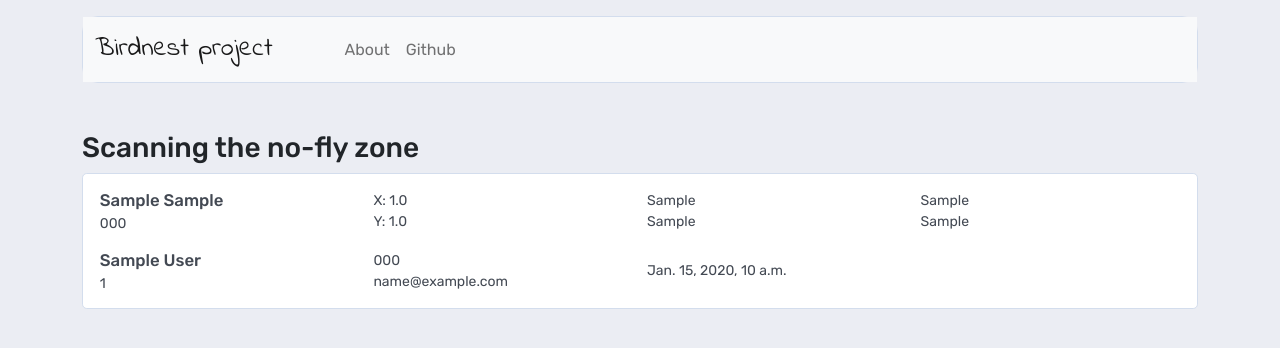
After one commit to SergeiVasilyev/PROJECT-BIRDNEST, a Django app: page /drone_info/1/ in a window 1280 px wide. The commit adds this page. Shown: the top 348 px of the page. Run offline with Django 4.2, Linux system fonts and the light colour scheme; tables that the repository leaves empty hold one stand-in row (values such as "Sample post").

Commit message:
droneInfo page added

```diff
--- a/birdnest/birdnest/urls.py
+++ b/birdnest/birdnest/urls.py
@@ -26,4 +26,6 @@ urlpatterns = [
     path('admin/', admin.site.urls),
     path('', main, name="main"),
     path('update_data/', update_data, name="update_data"),
+    path('drone_info/<int:idx>/', droneInfo, name="droneInfo"),
+
 ] + static(settings.MEDIA_URL, document_root=settings.MEDIA_ROOT)
--- a/birdnest/birdnestapp/models.py
+++ b/birdnest/birdnestapp/models.py
@@ -1,6 +1,15 @@
 from django.db import models
 
 
+class DroneScannerInfo(models.Model):
+    deviceId = models.CharField(max_length=50)
+    listenRange = models.FloatField()
+    deviceStarted = models.DateTimeField(blank=True, null=True)
+    uptimeSeconds = models.IntegerField()
+    updateIntervalMs = models.IntegerField()
+    time_added = models.DateTimeField(blank=True, null=True)
+    def __str__(self):
+        return '%s' % (self.deviceId)
 
 class PilotData(models.Model):
     pilotId = models.CharField(max_length=20, blank=True, null=True)
@@ -28,18 +37,8 @@ class DroneData(models.Model):
     pilot = models.ForeignKey(PilotData, related_name='pilot', on_delete=models.PROTECT)
     time_added = models.DateTimeField(blank=True, null=True)
     snapshotTimestamp = models.DateTimeField(blank=True, null=True)
-    device = models.ForeignKey(PilotData, related_name='device', on_delete=models.PROTECT, blank=True, null=True)
+    device = models.ForeignKey(DroneScannerInfo, related_name='device', on_delete=models.PROTECT, blank=True, null=True)
 
 
     def __str__(self):
         return '%s' % (self.serialNumber)
-
-class DroneScannerInfo(models.Model):
-    deviceId = models.CharField(max_length=50)
-    listenRange = models.FloatField()
-    deviceStarted = models.DateTimeField(blank=True, null=True)
-    uptimeSeconds = models.IntegerField()
-    updateIntervalMs = models.IntegerField()
-    time_added = models.DateTimeField(blank=True, null=True)
-    def __str__(self):
-        return '%s' % (self.deviceId)
--- a/birdnest/birdnestapp/static/main.css
+++ b/birdnest/birdnestapp/static/main.css
@@ -1,10 +1,31 @@
 body{
     font-family: rubik;
     background-color: #ebedf3;
+    /* background-color: #5296be; */
+    /* background-color: #ae2a2a; */
 }
 
-article{
+h3{
+    /* text-align: center; */
+}
 
+.device_wrap{
+    display: flex;
+    justify-content: space-between;
+}
+
+.device_info{
+    /* min-width: 450px; */
+    margin-top: 3em;
+}
+.device_info div > *{
+    margin-bottom: 0;
+}
+.field_name{
+    font-size: 1em;
+    font-weight: 400;
+    color: #718096;
+    margin-bottom: 0;
 }
 
 .list, .columns{
@@ -25,6 +46,7 @@ article{
     border-radius: 0.3rem;
     border: 0.5px solid #d3dded;
     background-color: white;
+    gap: 1em;
 }
 
 .list div{
@@ -66,6 +88,10 @@ menu {
     font-size: 1.3em;
 }
 
+a, a:hover, a:visited {
+    text-decoration: none;
+}
+
 
 @media (max-width: 990px) {
     .list {
--- /dev/null
+++ b/birdnest/birdnestapp/templates/birdnest/drone_info.html
@@ -0,0 +1,95 @@
+{% load static %}
+<!DOCTYPE html>
+<html lang="fi">
+<head>
+    <meta charset="UTF-8">
+    <meta http-equiv="X-UA-Compatible" content="IE=edge">
+    <meta name="viewport" content="width=device-width, initial-scale=1.0">
+    <script src="https://ajax.googleapis.com/ajax/libs/jquery/3.6.0/jquery.min.js"></script>
+    <link href="https://cdn.jsdelivr.net/npm/bootstrap@5.0.2/dist/css/bootstrap.min.css" rel="stylesheet" integrity="sha384-EVSTQN3/azprG1Anm3QDgpJLIm9Nao0Yz1ztcQTwFspd3yD65VohhpuuCOmLASjC" crossorigin="anonymous">
+    <link href="https://fonts.googleapis.com/css2?family=Rubik:wght@300;400;500;600;700;800;900&display=swap" rel="stylesheet">
+    <link rel="stylesheet" type="text/css" href="{% static 'main.css' %}">
+	<link rel="preconnect" href="https://fonts.googleapis.com">
+	<link rel="preconnect" href="https://fonts.gstatic.com" crossorigin>
+	<link href="https://fonts.googleapis.com/css2?family=Indie+Flower&display=swap" rel="stylesheet">
+    <title>Birdnest project</title>
+    <script>
+        function backButton() {
+        window.history.back();
+        }
+        </script>
+</head>
+
+<!-- TODO Update data every 2 sec by AJAX -->
+
+<body>
+    <main class="container">
+        <menu>
+            <nav class="navbar navbar-expand-lg navbar-light bg-light">
+				<div class="container-fluid">
+					<a class="navbar-brand" href="{% url 'main' %}">
+						<!-- <img src="{% static 'img/logo.png' %}" alt="" width="35" height="30" class="d-inline-block align-text-top"> -->
+						<span>Birdnest project</span>
+					</a>
+					<button class="navbar-toggler" type="button" data-bs-toggle="collapse" data-bs-target="#navbarSupportedContent" aria-controls="navbarSupportedContent" aria-expanded="false" aria-label="Toggle navigation">
+						<span class="navbar-toggler-icon"></span>
+					</button>
+					<div class="collapse navbar-collapse ms-5" id="navbarSupportedContent">
+						<ul class="navbar-nav me-auto mb-2 mb-lg-0">
+						<li class="nav-item">
+							<a class="nav-link" aria-current="page" href="#">About</a>
+						</li>
+						<li class="nav-item">
+							<a class="nav-link" href="#">Github</a>
+						</li>
+						</ul>
+					</div>
+				</div>
+          </nav>
+        </menu>
+        <article class="mt-5">
+            <h3>Scanning the no-fly zone</h3>
+            <div id="list_wrap">
+                <a onclick="backButton()" href="#">
+                    <div class="list">
+                        <div>
+                            <p class="bold">{{drone.model}} {{drone.manufacturer}}</p>
+                            <p>{{drone.serialNumber}}</p>
+                        </div>
+                        <div>
+                            <p>X: {{drone.positionX}}</p>
+                            <p>Y: {{drone.positionY}}</p>
+                        </div>
+                        <div>
+                            <p>{{drone.firmware}}</p>
+                            <p>{{drone.mac}}</p>
+                        </div>
+                        <div>
+                            <p>{{drone.ipv4}}</p>
+                            <p>{{drone.ipv6}}</p>
+                        </div>
+                        <div>
+                            <p class="bold">{{drone.pilot.firstName}} {{drone.pilot.lastName}}</p>
+                            <p>{{drone.pilot.pilotId}}</p>
+                        </div>
+                        <div>
+                            <p>{{drone.pilot.phoneNumber}}</p>
+                            <p>{{drone.pilot.email}}</p>
+                        </div>
+
+                        <div>
+                            <p>{{drone.pilot.createdDt}}</p>
+                            <p></p>
+                        </div>
+                        <div>
+                            <p></p>
+                            <p></p>
+                        </div>
+                    </div>
+                </a>
+			</div>
+        </article>
+    </main>
+    <script src="https://cdn.jsdelivr.net/npm/bootstrap@5.0.2/dist/js/bootstrap.bundle.min.js" integrity="sha384-MrcW6ZMFYlzcLA8Nl+NtUVF0sA7MsXsP1UyJoMp4YLEuNSfAP+JcXn/tWtIaxVXM" crossorigin="anonymous"></script>
+</body>
+</html>
--- a/birdnest/birdnestapp/views.py
+++ b/birdnest/birdnestapp/views.py
@@ -14,8 +14,10 @@ def main(request):
     # drones_in_NDZ = monitor.monitor_main()
     drones_in_NDZ = DroneData.objects.all().order_by('-id')
     # print(drones_in_NDZ.first().id)
-    last_item_id = drones_in_NDZ.first().id
-
+    try:
+        last_item_id = drones_in_NDZ.first().id
+    except:
+        last_item_id = None
 
     return render(request, 'birdnest/index.html', {'drones_in_NDZ': drones_in_NDZ, 'last_item_id': last_item_id})
     # return render(request, 'birdnest/index.html', {'drones_in_NDZ': drones_in_NDZ})
@@ -23,7 +25,7 @@ def main(request):
 
 def update_data(request):
     json_response = []
-    print(request.GET.get('last_item_id'))
+    # print(request.GET.get('last_item_id'))
     last_item_id = int(request.GET.get('last_item_id'))
     drones_in_NDZ = DroneData.objects.filter(id__gt=last_item_id).order_by('-id')
     try:
@@ -49,3 +51,15 @@ def update_data(request):
         }
         json_response.append(item)
     return JsonResponse({'drones_in_NDZ': json_response, 'last_item_id': last_item_id})
+
+
+
+def droneInfo(request, idx):
+    try:
+        drone = DroneData.objects.get(id=idx)
+    except:
+        print(f'Drone with id: ${idx} not found')
+        drone = {}
+    finally:
+        context = {'drone': drone}
+    return render(request, 'birdnest/drone_info.html', context)
```
Also changed, not shown: birdnest/birdnestapp/migrations/0008_alter_dronedata_device.py (added).
